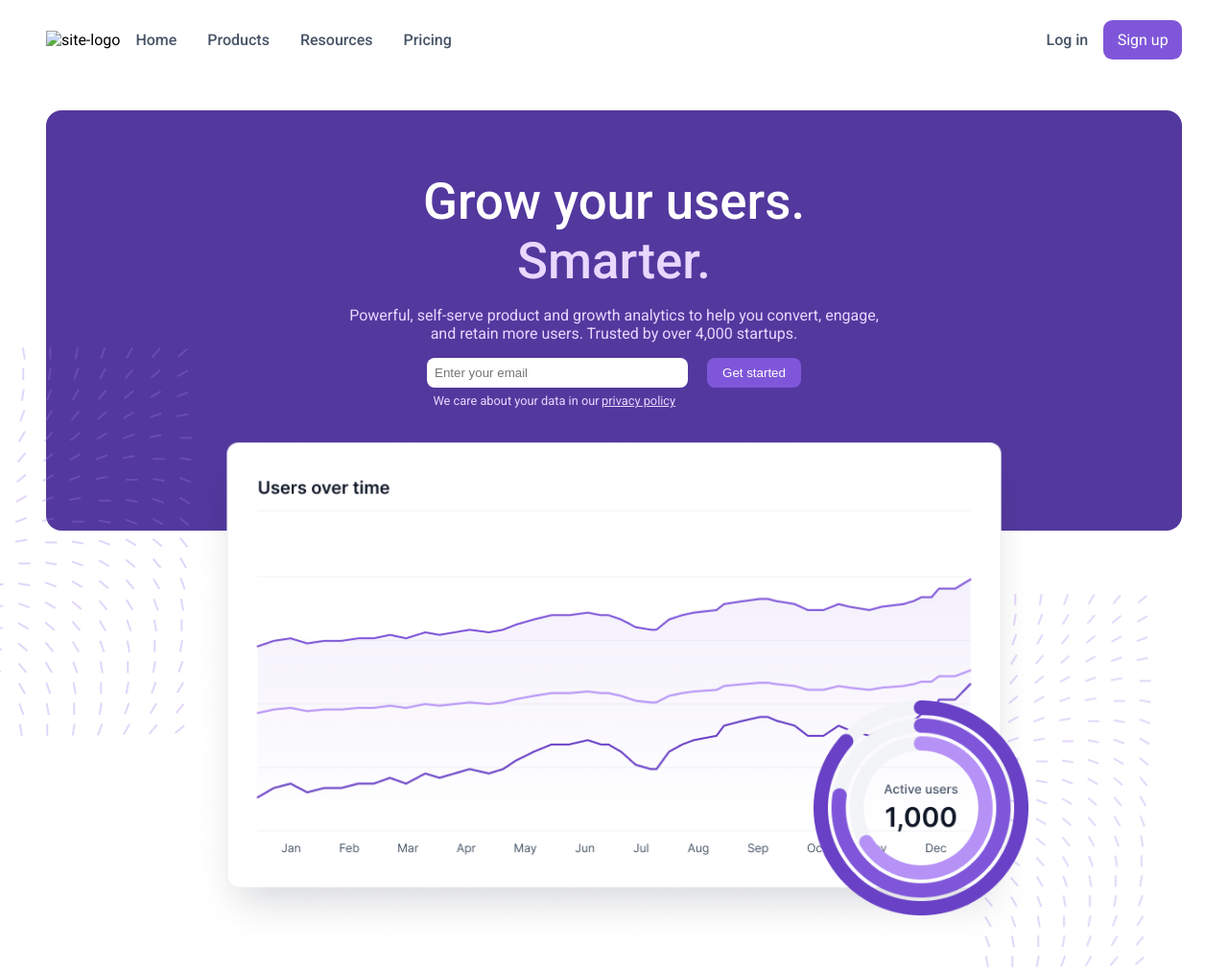
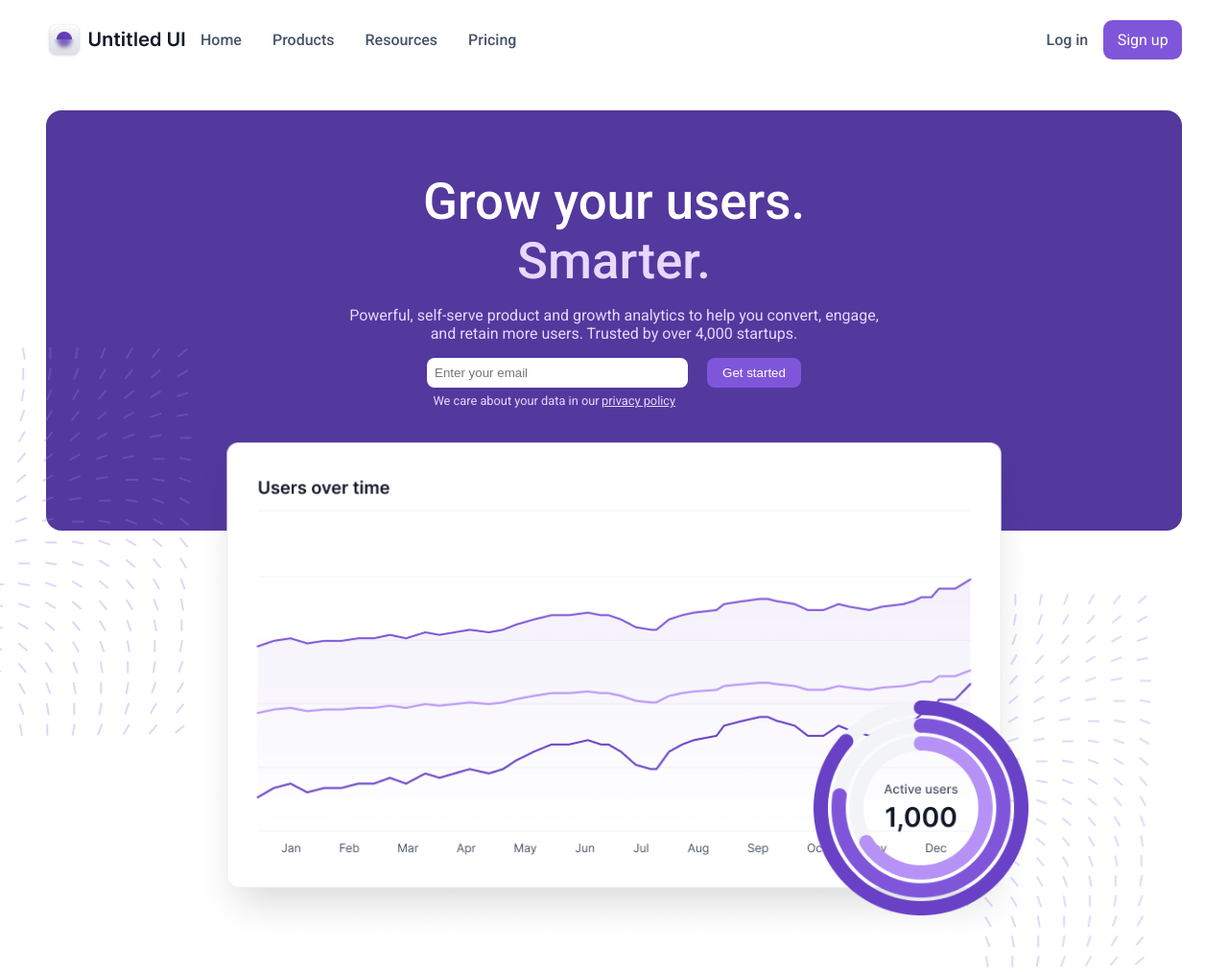
Before and after one commit to ThejanBandara/css-course-web, a plain HTML site: page index.html in a window 1280 px wide. Shown: the top 1013 px of the page at 96% size. Drawn offline with Linux system fonts and the light colour scheme; the site is published under a folder, as on GitHub Pages, so addresses that start at the root find nothing.

Commit message:
fixed navbar image display issue

```diff
--- a/index.html
+++ b/index.html
@@ -9,7 +9,7 @@
     <!--Navigation Start-->
     <nav class="site-nav">
         <div class="left-nav">
-            <img src="/img/logo.png" alt="site-logo">
+            <img src="img/logo.png" alt="site-logo">
             <a class="nav-link" href="">Home</a>
             <a class="nav-link" href="">Products</a>
             <a class="nav-link" href="">Resources</a>
```
